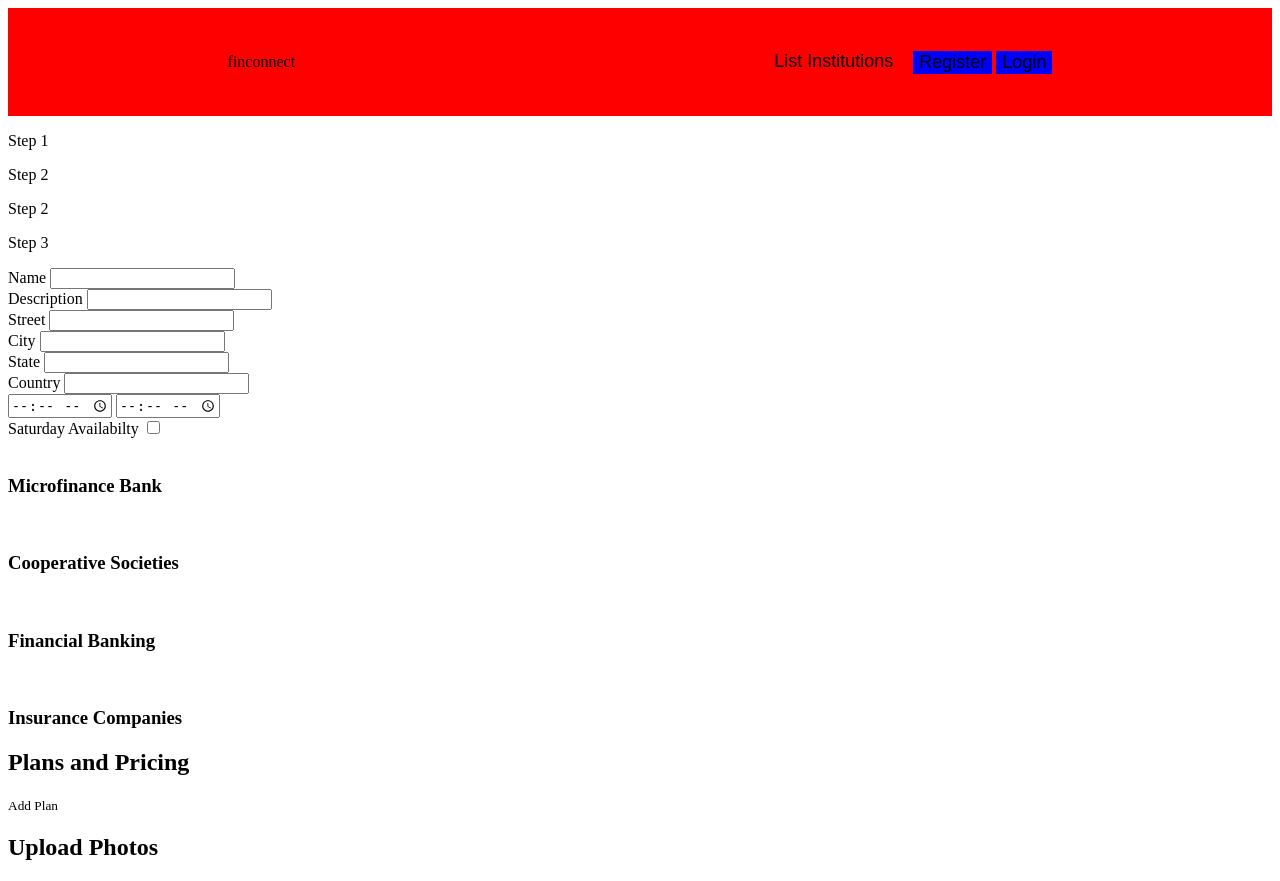
After one commit to t-bello7/finconnect, a Django app: page /list/list-form in a window 1280 px wide. The commit adds this page. Run offline with Django 3.2, Linux system fonts and the light colour scheme; parts of the project's set-up code (start-up, migrations or seed data) failed here and were passed over.

Commit message:
to work on the listing form

```diff
--- a/config/urls.py
+++ b/config/urls.py
@@ -22,6 +22,7 @@ urlpatterns = [
     path('admin/', admin.site.urls),
     path('auth/', include('authentication.urls')),
     path('', include('dashboard.urls')),
+    path('list/', include('listings.urls'))
 ]
 
 if settings.DEBUG:
--- a/listings/urls.py
+++ b/listings/urls.py
@@ -1,5 +1,5 @@
 from django.urls import path
-
+from .views import ListView
 urlpatterns = [
-
+ path('list-form', ListView.as_view(), name='list_form')
 ]
--- a/listings/views.py
+++ b/listings/views.py
@@ -4,4 +4,5 @@ from .models import Plans, Listings
 
 # Create your views here.
 class ListView(View):
-    pass
+    def get(self, request):
+        return render(request, 'listings/list_form.html')
--- a/static/css/base.css
+++ b/static/css/base.css
@@ -60,7 +60,7 @@ div.categories__container {
 }
 
 div.categories__container div.categories__list {
-  width: 100%;
+  width: 1440px;
   display: grid;
   margin: 0 auto;
   grid-template-columns: 1fr 1fr 1fr 1fr;
@@ -74,6 +74,10 @@ div.featured__listing div.featured__list {
   width: 100%;
   display: grid;
   grid-template-columns: 1fr 1fr 1fr 1fr;
+}
+div.featured__listing div.featured__list div.listing img {
+  width: 300px;
+  height: 300px;
 }
 div.locations__container {
   width: 1440px;
--- a/templates/_base.html
+++ b/templates/_base.html
@@ -23,7 +23,7 @@
                     <input type="submit" value="Log Out">
                 </form>
                 <li><a href="">My Bookings</a></li>
-                <li><a href="">Manage Listsings</a></li>
+                <li><a href="{% url 'list_form' %}">Manage Listsings</a></li>
                 <li><a href="">My Profile</a></li>
                 {% else %}
                 {% if user.is_institution%}
--- /dev/null
+++ b/templates/listings/list_form.html
@@ -0,0 +1,83 @@
+{% extends '_base.html' %}
+
+{% block content %}
+<aside>
+    <p>Step 1</p>
+    <p>Step 2</p>
+    <p>Step 2</p>
+    <p>Step 3</p>
+</aside>
+
+<form action="" class="form1">
+<div>
+    <label for="name">Name</label>
+    <input type="text" name="name" id="">
+</div>
+<div>
+    <label for="description">Description</label>
+    <input type="text" name="description" id="">
+</div>
+<div>
+    <div>
+        <label for="street">Street</label>
+        <input type="text" name="street" id="">
+    </div>
+    <div>
+        <label for="street">City</label>
+        <input type="text" name="street" id="">
+    </div>
+    <div>
+        <label for="street">State</label>
+        <input type="text" name="street" id="">
+    </div>
+    <div>
+        <label for="street">Country</label>
+        <input type="text" name="street" id="">
+    </div>
+</div>
+<div>
+    <label for="work_hours"></label>
+    <input type="time" name="" id="">
+    <input type="time" name="" id="">
+</div>
+
+<div>
+    <label for="sat_work_hours">Saturday Availabilty </label>
+    <input type="checkbox" name="sat_work_hours" id="">
+</div>
+
+</form>
+
+<form action="" class="form2">
+    <div class="microfinance__bank">
+        <img src="" alt="">
+        <h3>Microfinance Bank</h3>
+        <p></p>
+    </div>
+    <div class="microfinance__bank">
+        <img src="" alt="">
+        <h3>Cooperative Societies</h3>
+        <p></p>
+    </div>
+    <div class="microfinance__bank">
+        <img src="" alt="">
+        <h3>Financial Banking</h3>
+        <p></p>
+    </div>
+    <div class="microfinance__bank">
+        <img src="" alt="">
+        <h3>Insurance Companies</h3>
+        <p></p>
+    </div>
+</form>
+
+<form action="" class="form3">
+    <h2>Plans and Pricing</h2>
+
+</form>
+<small>Add Plan</small>
+<form action="" class="form4">
+    <h2>Upload Photos </h2>
+</form>
+
+{% endblock content %}
```
Also changed, not shown: templates/dashboard/homepage.html (+11 -38 lines), static/js/pubsub.js (added).
